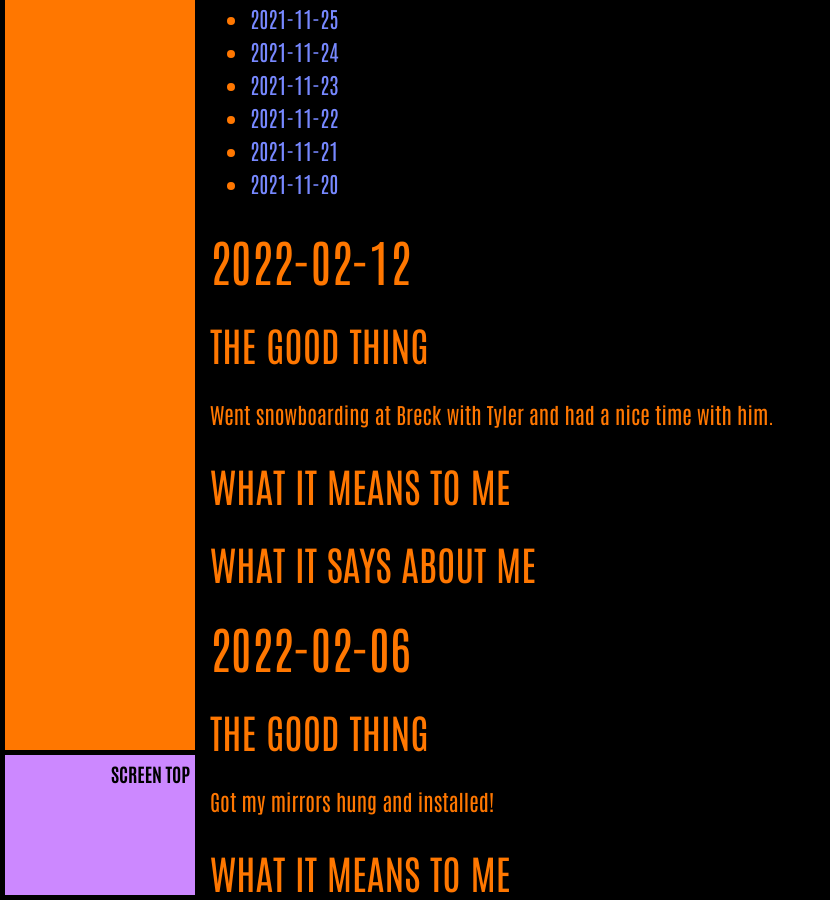
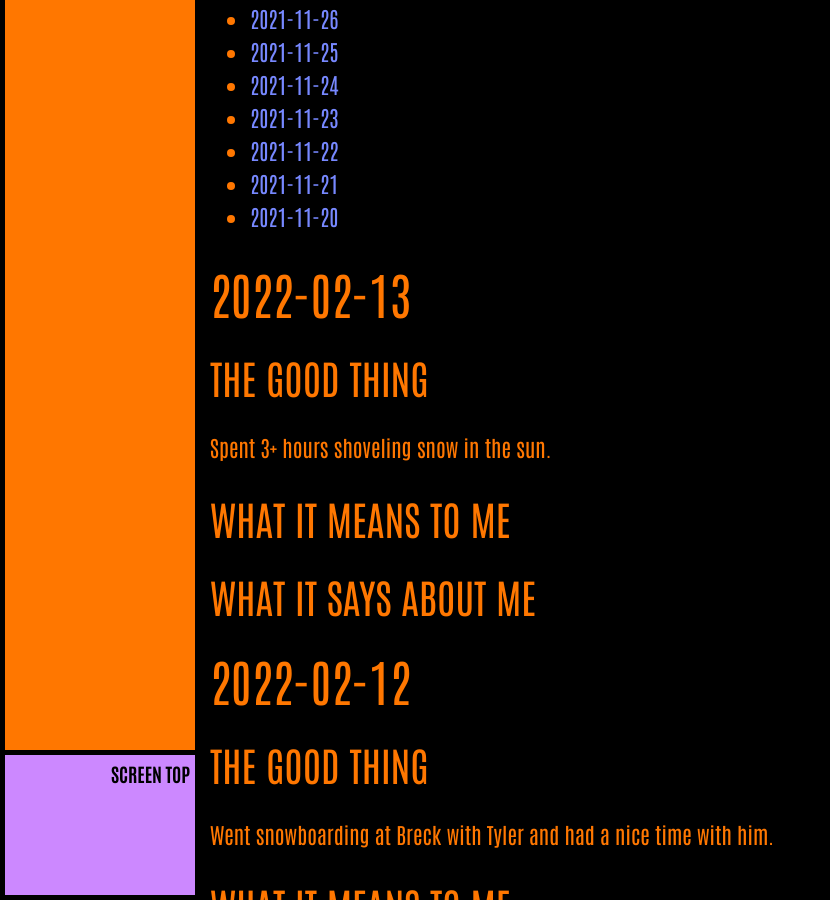
Before and after one commit to ArthurZey/arthurzey.github.io, a Jekyll site: the page built from _pages/one-good-thing.md, in a window 1280 px wide and 900 px high, scrolled down 2332 px. Shown: the whole window, without its empty margins (0-830 px from the left). Built offline with Jekyll 4.4.1, drawn with Linux system fonts in a browser that asks for light colours.

Commit message:
added stub for 2022-02-13

```diff
--- a/_pages/one-good-thing.md
+++ b/_pages/one-good-thing.md
@@ -12,6 +12,15 @@
 * TOC
 {:toc}
 {::options toc_levels="2" /}
+
+## 2022-02-13
+### The Good Thing
+Spent 3+ hours shoveling snow in the sun.
+### What It Means to Me
+
+### What It Says about Me
+
+
 
 ## 2022-02-12
 ### The Good Thing
```
Also changed, not shown: other parts of _pages/one-good-thing.md (+1 -1 lines).
